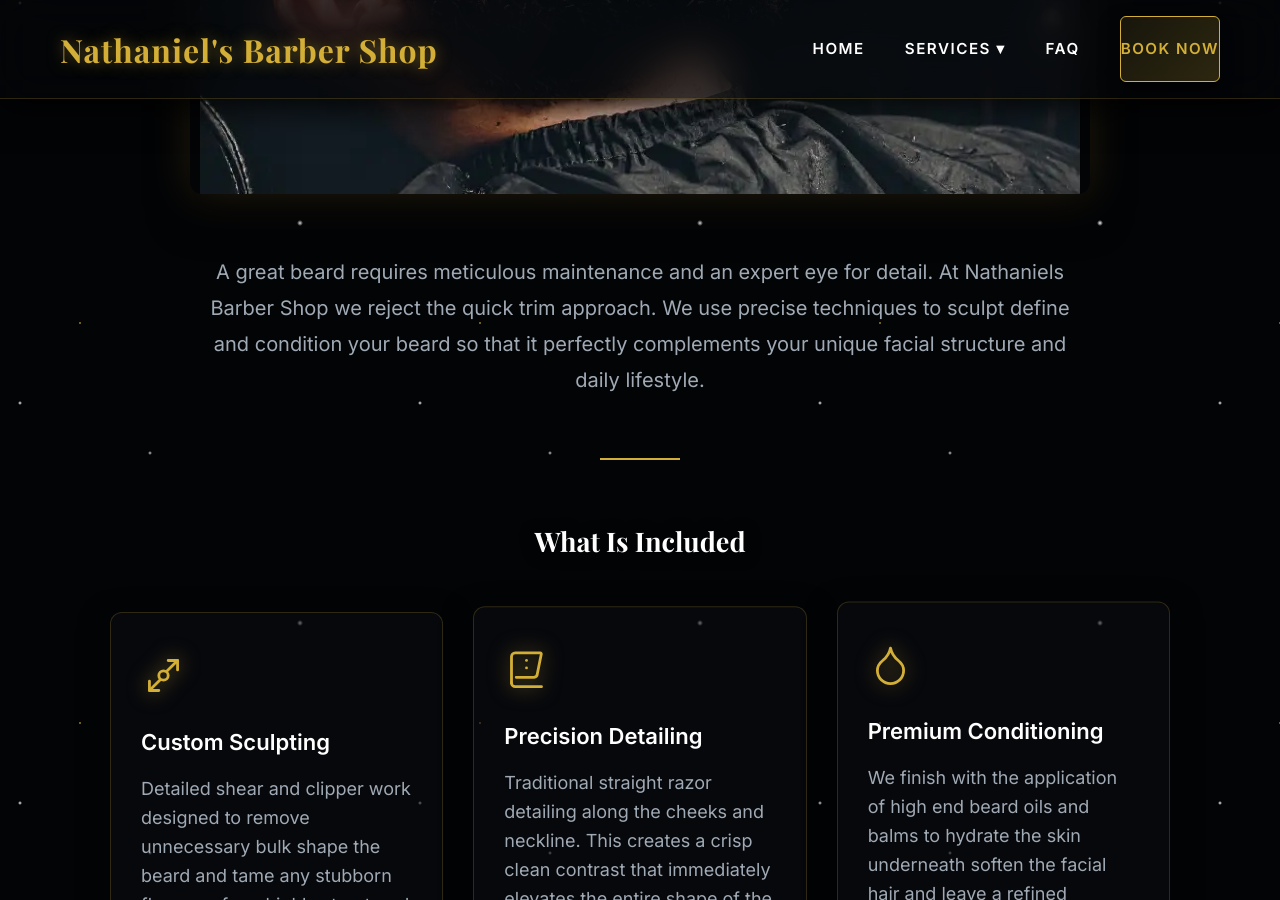
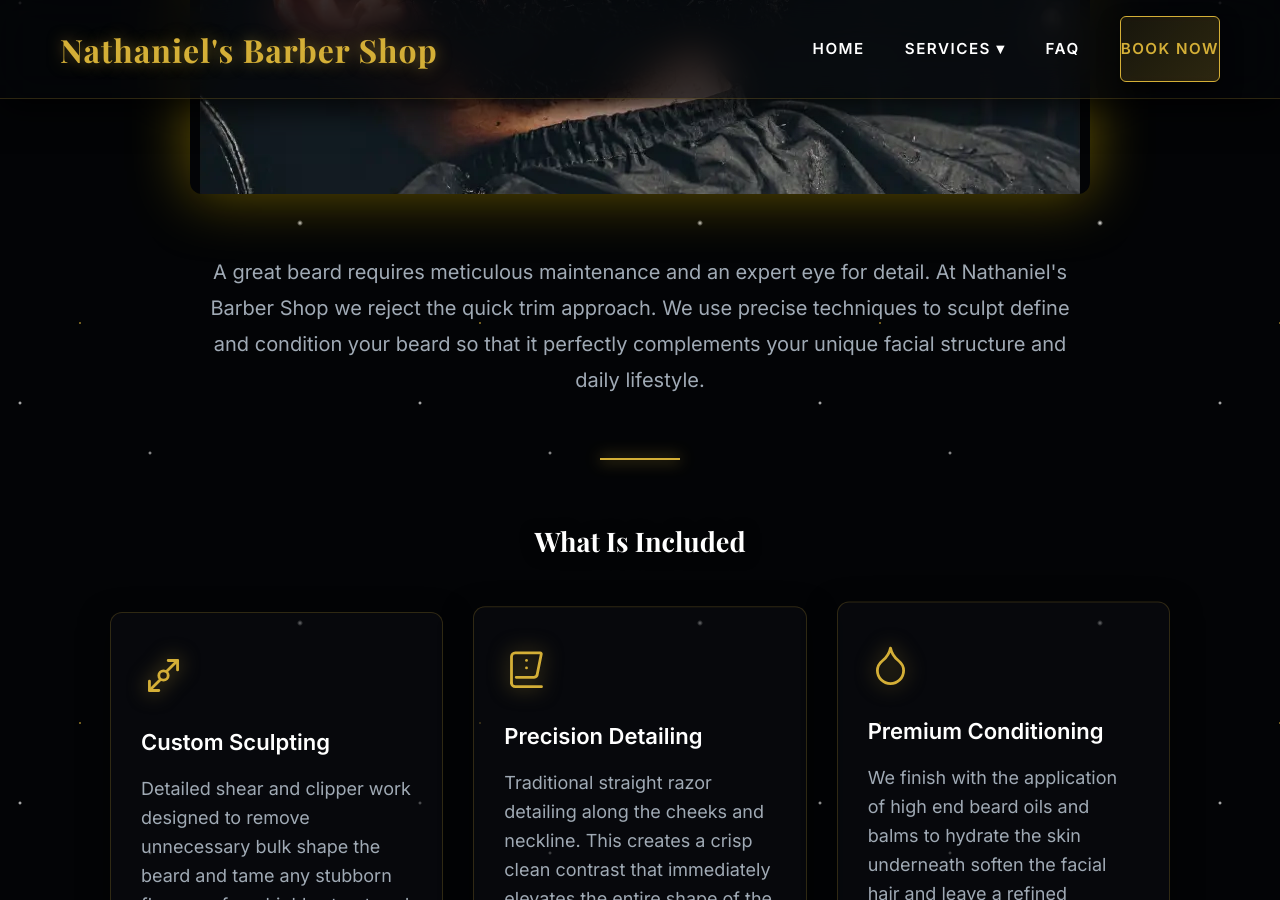
Before and after one commit to YourOnlineSquad/nathaniels-barber-shop, a Jekyll site: the page built from services/beard-trim.md, in a window 1280 px wide and 900 px high, scrolled down 962 px. Built offline with Jekyll 4.4.1, drawn with Linux system fonts in a browser that asks for light colours; some web fonts are replaced.

Commit message:
Update beard-trim.md

```diff
--- a/services/beard-trim.md
+++ b/services/beard-trim.md
@@ -15,15 +15,15 @@ title: Beard Trim in Sioux Falls SD | Nathaniel’s Barber Shop
 <section class="section" style="padding-top: 20px;">
   <div class="container" style="max-width: 1100px; text-align: center; padding: 0 20px;">
 
-    <div style="border-radius: 12px; overflow: hidden; box-shadow: 0 0 40px rgba(212, 175, 55, 0.15), 0 20px 40px rgba(0,0,0,0.5); margin: 0 auto 60px; max-width: 900px; transition: all 0.4s ease;">
+    <div style="border-radius: 12px; overflow: hidden; box-shadow: 0 0 60px rgba(255, 215, 0, 0.4), 0 20px 40px rgba(0,0,0,0.5); margin: 0 auto 60px; max-width: 900px; transition: all 0.4s ease;">
       <img src="{{ site.baseurl }}/assets/images/barber/sioux-falls-barber-beard-trim-service.webp" alt="Master barber performing a luxury beard trim and sculpting service in Sioux Falls SD" style="width: 100%; height: auto; display: block; object-fit: cover; aspect-ratio: 16/9;">
     </div>
 
     <p style="color: var(--text-muted); font-size: 20px; line-height: 1.8; margin: 0 auto 60px; max-width: 900px;">
-      A great beard requires meticulous maintenance and an expert eye for detail. At Nathaniels Barber Shop we reject the quick trim approach. We use precise techniques to sculpt define and condition your beard so that it perfectly complements your unique facial structure and daily lifestyle.
+      A great beard requires meticulous maintenance and an expert eye for detail. At Nathaniel's Barber Shop we reject the quick trim approach. We use precise techniques to sculpt define and condition your beard so that it perfectly complements your unique facial structure and daily lifestyle.
     </p>
 
-    <div style="width: 80px; height: 2px; background: var(--accent-gold); margin: 0 auto 60px;"></div>
+    <div style="width: 80px; height: 2px; background: var(--accent-gold); margin: 0 auto 60px; box-shadow: 0 0 15px var(--accent-gold);"></div>
 
     <h3 style="color: var(--text-light); margin-bottom: 50px; font-size: 27px;">What Is Included</h3>
 
@@ -63,7 +63,7 @@ title: Beard Trim in Sioux Falls SD | Nathaniel’s Barber Shop
 
     <div style="display: grid; grid-template-columns: repeat(auto-fit, minmax(320px, 1fr)); gap: 60px; margin-bottom: 100px; text-align: left; align-items: center; padding: 0 10px;">
 
-      <div style="border-radius: 12px; overflow: hidden; box-shadow: 0 0 40px rgba(212, 175, 55, 0.15), 0 20px 40px rgba(0,0,0,0.6); transition: all 0.4s ease;">
+      <div style="border-radius: 12px; overflow: hidden; box-shadow: 0 0 60px rgba(255, 215, 0, 0.4), 0 20px 40px rgba(0,0,0,0.6); transition: all 0.4s ease;">
         <img src="{{ site.baseurl }}/assets/images/barber/sioux-falls-barber-beard-trim-clipper-service.webp" alt="Master barber detailing a perfect beard fade in Sioux Falls SD" style="width: 100%; height: auto; display: block; object-fit: cover; aspect-ratio: 4/5;">
       </div>
 
```
